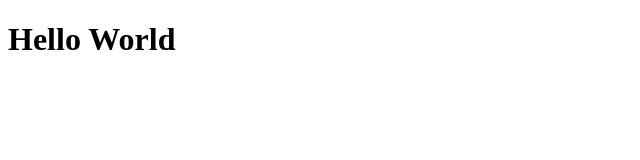
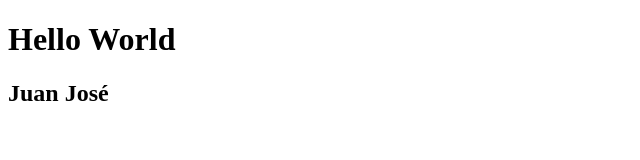
Before and after one commit to jjcarmona77/Portfolio, a plain HTML site: page index.html in a window 1280 px wide. Shown: the whole page, without its empty margins (0-640 px from the left). Drawn offline with Linux system fonts and the light colour scheme.

Commit message:
Cambio 2

```diff
--- a/index.html
+++ b/index.html
@@ -8,6 +8,7 @@
 <body>
     <div>
         <h1>Hello World</h1>
+        <h2>Juan José</h2>
     </div>
 </body>
 </html>
```
